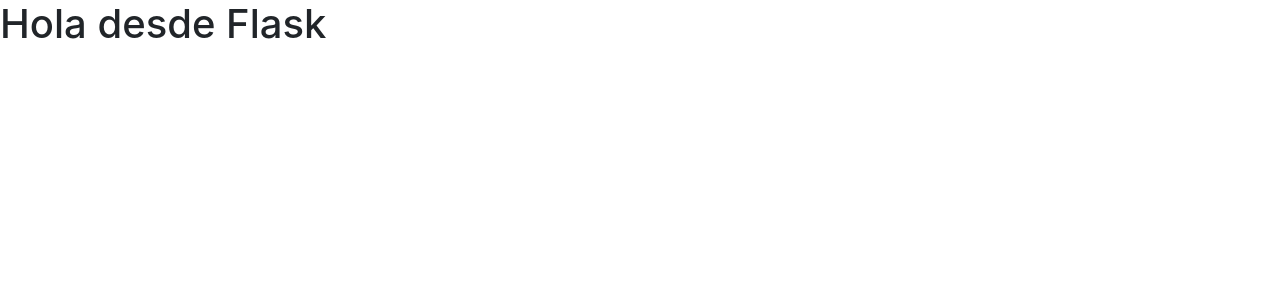
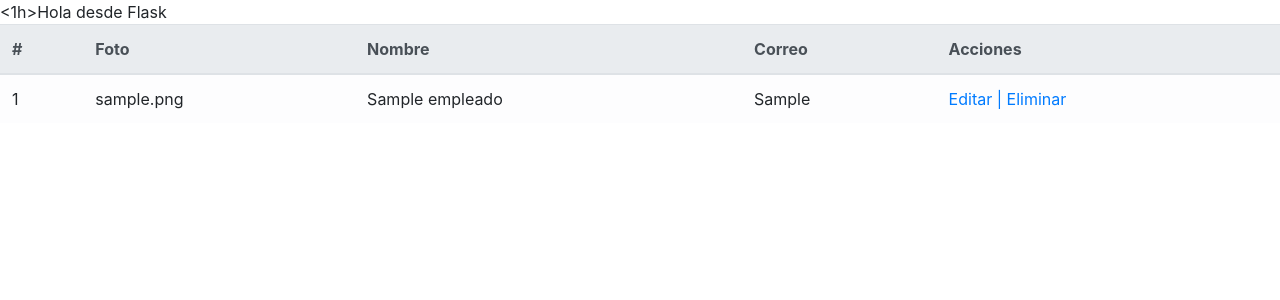
Before and after one commit to jeronimoespora/Python, a Flask app: page / in a window 1280 px wide. Shown: the top 300 px of the page. Run offline with Flask 2, Linux system fonts and the light colour scheme; tables that the repository leaves empty or names only in its code hold one stand-in row (values such as "Sample post"); some libraries are stand-ins or nearby versions.

Commit message:
funciones CRUD
agregue funciones:
edit
destroy
store

correcione de errores

agregue tabla y navegacion

```diff
--- a/app empleados/app.py
+++ b/app empleados/app.py
@@ -1,6 +1,8 @@
+from colorama import Cursor
 from flask import Flask
-from flask import render_template
+from flask import render_template,request,redirect
 from flaskext.mysql import MySQL
+from datetime import datetime
 
 
 app = Flask(__name__)
@@ -17,13 +19,61 @@ mysql.init_app(app)
 
 @app.route("/")
 def index():
-    sql = "INSERT INTO empleados(id,nombre,correo,foto)VALUES(NULL,'Mora','Moramg@gmail.com','Mora.jpg');"
+
+    sql = "SELECT * FROM empleados;"
     conn = mysql.connect()
     cursor = conn.cursor()
     cursor.execute(sql)
+    empleados=cursor.fetchall()
+    print(empleados)
     conn.commit()
 
-    return render_template("empleados/index.html")
+    return render_template('empleados/index.html',empleados=empleados)
+
+@app.route('/create')
+def create():
+    return render_template('empleados/create.html')
+
+@app.route('/destroy/<int:id>')
+def destroy(id):
+    conn=mysql.connect()
+    cursor=conn.cursor()
+    cursor.execute("DELETE FROM empleados WHERE id=%s",(id))
+    conn.commit()
+    return redirect('/')
+
+@app.route('/edit/<int:id>')
+def edit(id):
+    conn=mysql.connect()
+    cursor=conn.cursor()
+    cursor.execute("SELECT * FROM empleados WHERE id=%s",(id))
+    empleados=cursor.fetchall()
+    conn.commit()
+    return render_template('empleados/edit.html',empleados=empleados)
+
+@app.route('/store',methods=['POST'])
+def store():
+    _nombre=request.form['txtNombre']
+    _correo=request.form['txtCorreo']
+    _foto=request.files['txtFoto']
+
+    now=datetime.now()
+    tiempo=now.strftime("%Y%H%M%S")
+
+    if _foto.filename!='':
+        nuevoNombreFoto=tiempo +_foto.filename
+        _foto.save("uploads/"+nuevoNombreFoto)
+
+    datos=(_nombre,_correo,nuevoNombreFoto)
+
+
+    sql = "INSERT INTO empleados(id,nombre,correo,foto)VALUES(NULL, %s, %s, %s);"
+    datos=(_nombre,_correo,_foto.filename)
+    conn = mysql.connect()
+    cursor = conn.cursor()
+    cursor.execute(sql,datos)
+    conn.commit()
+    return render_template('empleados/index.html')
 
 
 if __name__ == "__main__":
--- a/app empleados/templates/empleados/index.html
+++ b/app empleados/templates/empleados/index.html
@@ -7,6 +7,29 @@
     <title>Document</title>
 </head>
 <body>
-    <h1>Hola desde Flask</h1>
+    <1h>Hola desde Flask</1h>
+    <table class="table table-light">
+        <thead class="thead-light">
+            <tr>
+                <th>#</th>
+                <th>Foto</th>
+                <th>Nombre</th>
+                <th>Correo</th>
+                <th>Acciones</th>
+            </tr>
+        </thead>
+        <tbody>
+            <tr>
+                {% for empleado in empleados %}
+                <td>{{empleado[0]}}</td>
+                <td>{{empleado[3]}}</td>
+                <td>{{empleado[1]}}</td>
+                <td>{{empleado[2]}}</td>
+                <td> <a href="edit/{{empleado[0]}}">Editar |</a>
+                <a href="destroy/{{empleado[0]}}">Eliminar</a>
+            </tr>
+            {% endfor %}
+        </tbody>
+    </table>
 </body>
 </html>
```
Also changed, not shown: app empleados/templates/empleados/create.html (+6 -6 lines), app empleados/templates/empleados/edit.html (+8 -0 lines), app empleados/uploads/2022210934descarga.jpg (added).
